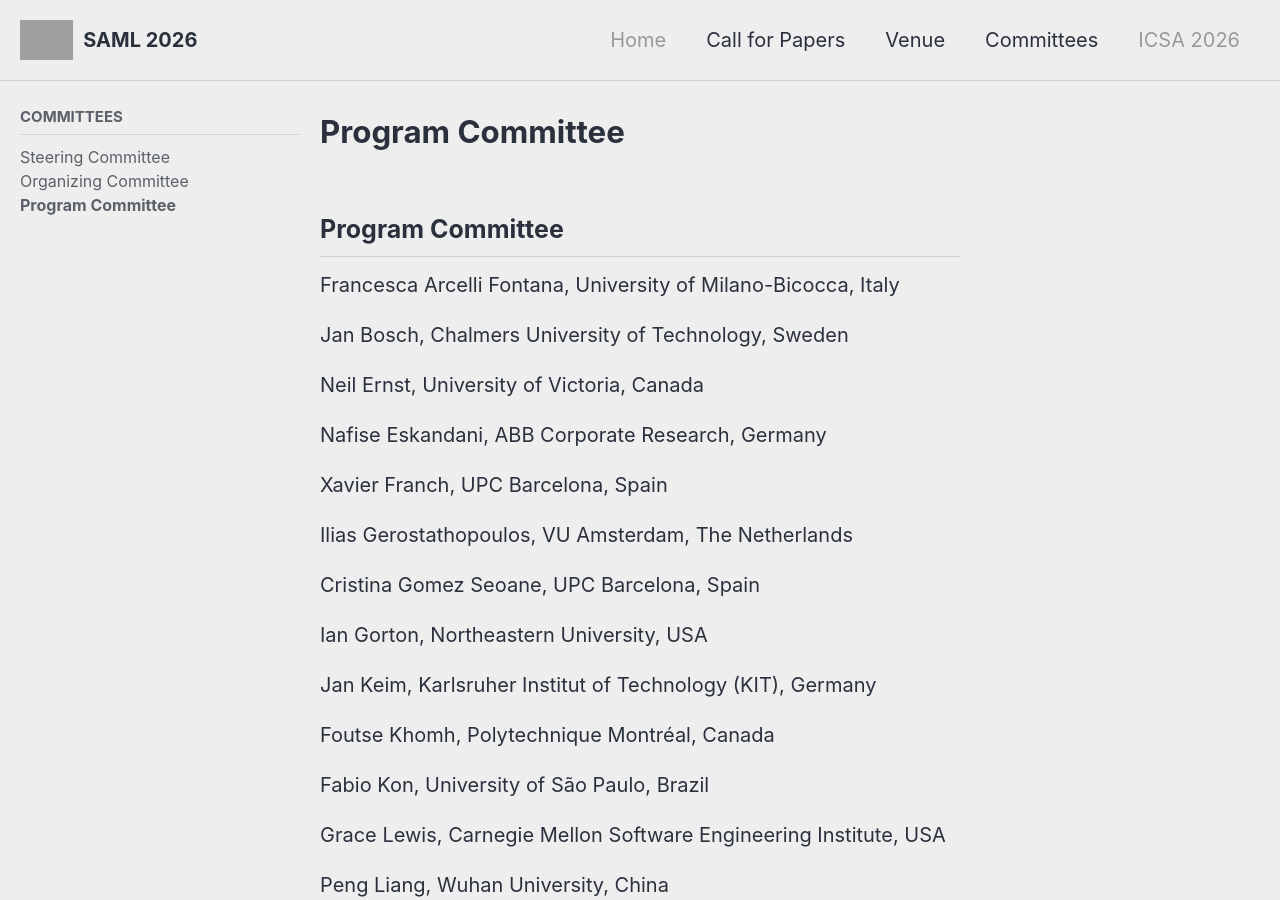
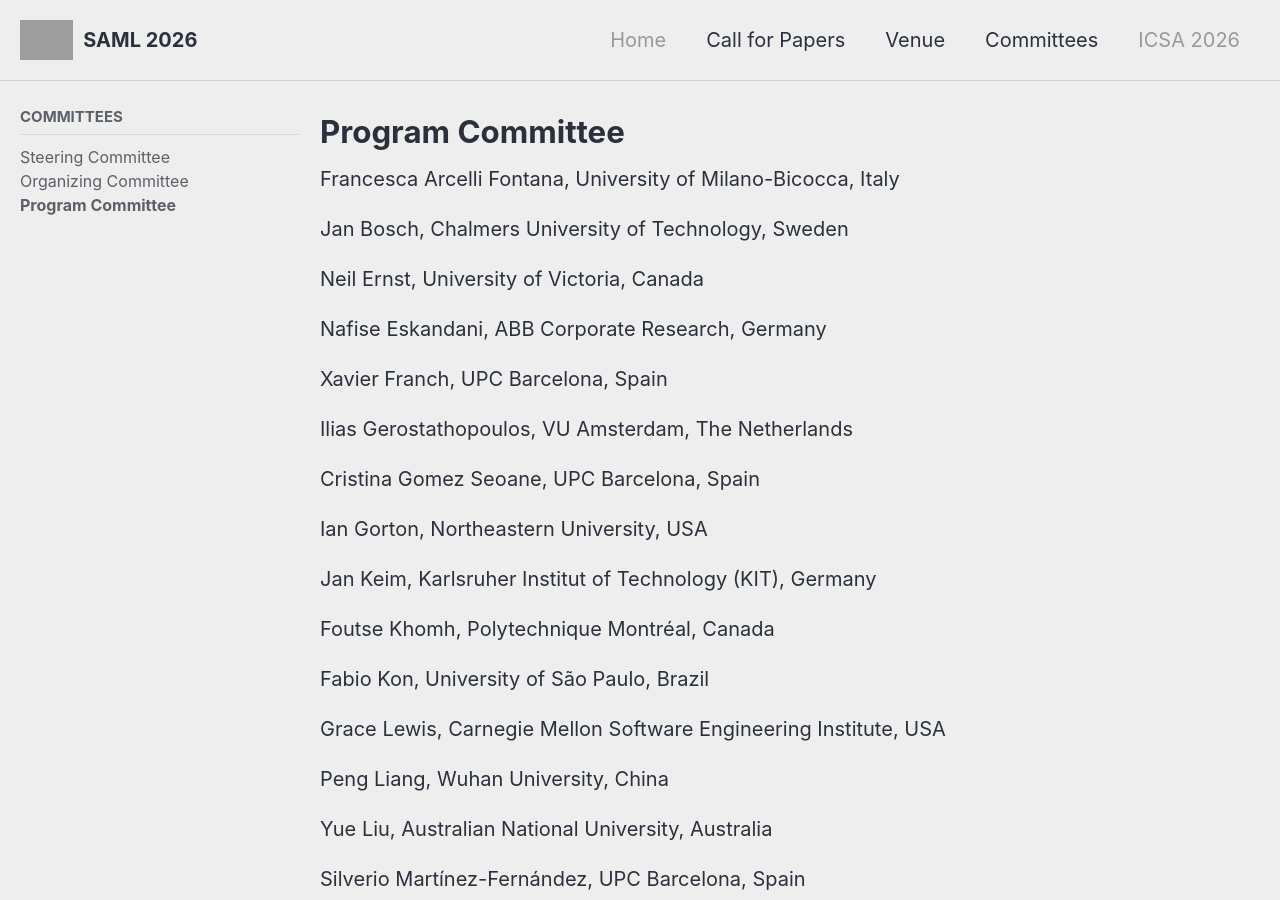
Before and after one commit to sa-ml/saml2026, a Jekyll site: the page built from _pages/committees/program.md, in a window 1280 px wide and 900 px high. Built offline with Jekyll 4.4.1, drawn with Linux system fonts in a browser that asks for light colours; cached includes are drawn as plain includes; nearby versions of some CDN libraries; grey boxes are pictures that could not be loaded.

Commit message:
removed duplicate title

```diff
--- a/_pages/committees/program.md
+++ b/_pages/committees/program.md
@@ -6,7 +6,6 @@ sidebar:
     nav: "committees"
 ---
 
-## Program Committee
 
 Francesca	Arcelli Fontana,	University of Milano-Bicocca, Italy
 
```
